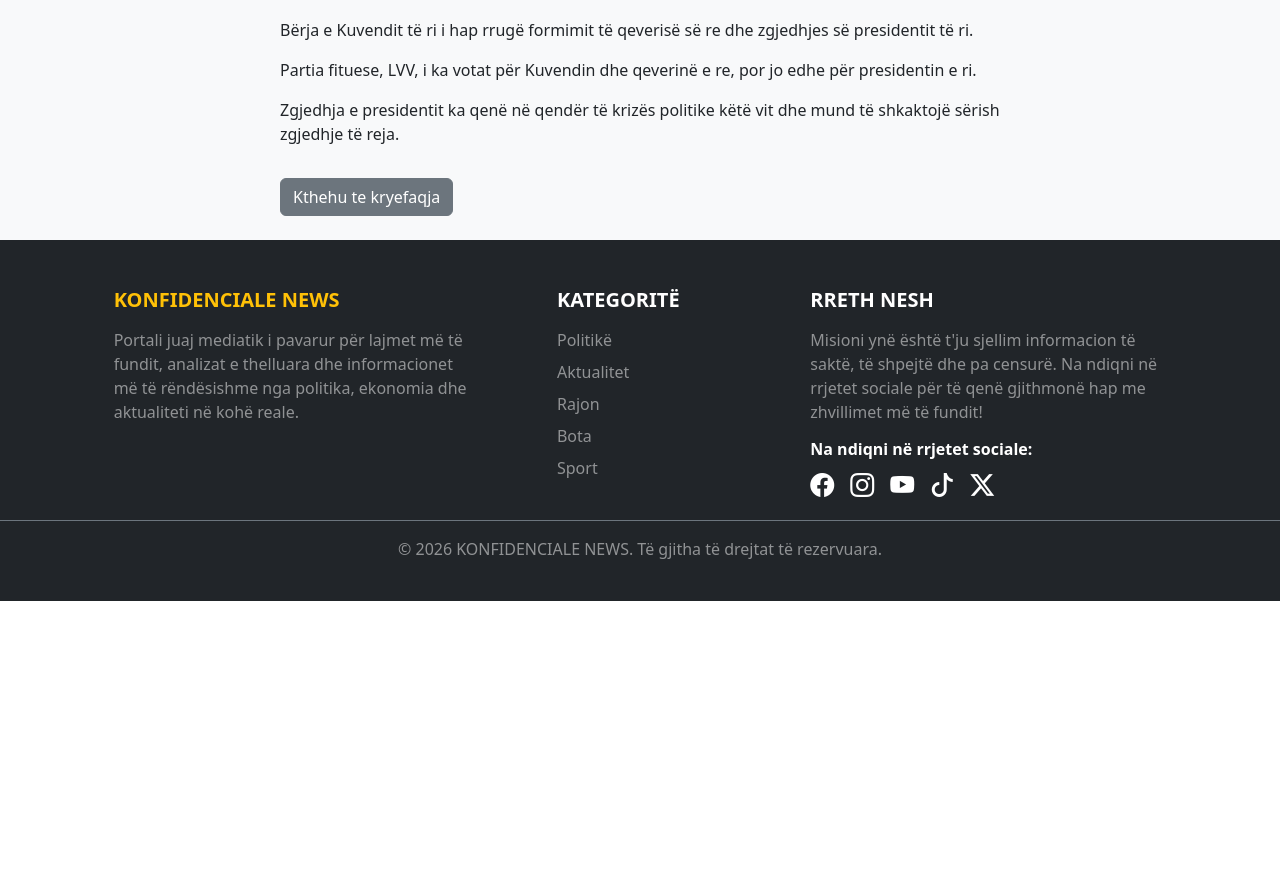
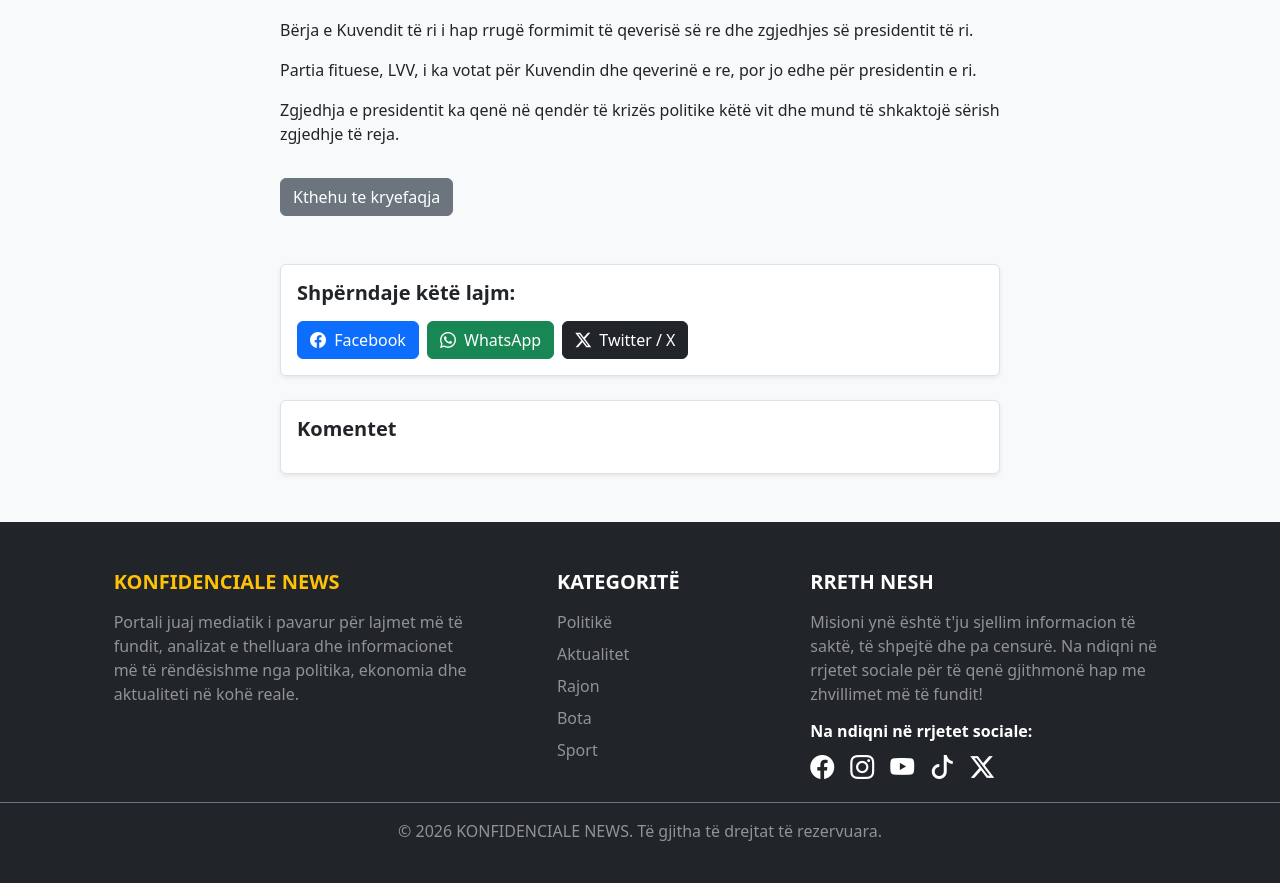
Before and after one commit to RenatoCaushi/portal-lajmesh, a Django app: page /albulena-haxhiu-zgjidhet-kryetare-e-kuvendit-te-kosoves/ in a window 1280 px wide. Shown: the part 855-1738 px from the top of the page. Before the commit the page ends 1456 px from the top, so only its background shows below. Run offline with Django 5.2, Linux system fonts and the light colour scheme; data comes from the database, SQL or seed files in the repository; some libraries are stand-ins or nearby versions.

Commit message:
Restore original post layout with share buttons and FB comments

```diff
--- a/lajmet/templates/lajmet/detajet.html
+++ b/lajmet/templates/lajmet/detajet.html
@@ -4,6 +4,7 @@
     <title>{{ artikull.titulli }} - Konfidenciale News</title>
     <meta name="description" content="{{ artikull.permbajtja|truncatewords:25|striptags }}">
 
+    <!-- Open Graph / Facebook -->
     <meta property="og:type" content="article">
     <meta property="og:site_name" content="KONFIDENCIALE NEWS">
     <meta property="og:title" content="{{ artikull.titulli }}">
@@ -16,6 +17,7 @@
         <meta property="og:image:height" content="630">
     {% endif %}
 
+    <!-- Twitter Card -->
     <meta name="twitter:card" content="summary_large_image">
     <meta name="twitter:title" content="{{ artikull.titulli }}">
     <meta name="twitter:description" content="{{ artikull.permbajtja|truncatewords:25|striptags }}">
@@ -37,7 +39,33 @@
 
             <p class="mt-3">{{ artikull.permbajtja|linebreaks }}</p>
 
-            <a href="{% url 'faqja_kryesore' %}" class="btn btn-secondary mt-3">Kthehu te kryefaqja</a>
+            <!-- BUTTONI "KTHEHU TE KRYEFAQJA" SI NË FOTO -->
+            <a href="{% url 'faqja_kryesore' %}" class="btn btn-secondary mt-3 mb-4">Kthehu te kryefaqja</a>
+
+            <!-- SEKSIONI I SHPËRNDARJES NË RRJETE SOCIALE -->
+            <div class="p-3 bg-white rounded shadow-sm border my-4">
+                <h5 class="fw-bold mb-3">Shpërndaje këtë lajm:</h5>
+                <div class="d-flex flex-wrap gap-2">
+                    <a href="https://www.facebook.com/sharer/sharer.php?u={{ request.build_absolute_uri|urlencode }}" target="_blank" rel="noopener" class="btn btn-primary">
+                        <i class="bi bi-facebook me-1"></i> Facebook
+                    </a>
+                    <a href="https://api.whatsapp.com/send?text={{ artikull.titulli|urlencode }}%20{{ request.build_absolute_uri|urlencode }}" target="_blank" rel="noopener" class="btn btn-success">
+                        <i class="bi bi-whatsapp me-1"></i> WhatsApp
+                    </a>
+                    <a href="https://twitter.com/intent/tweet?url={{ request.build_absolute_uri|urlencode }}&text={{ artikull.titulli|urlencode }}" target="_blank" rel="noopener" class="btn btn-dark">
+                        <i class="bi bi-twitter-x me-1"></i> Twitter / X
+                    </a>
+                </div>
+            </div>
+
+            <!-- SEKSIONI I KOMENTEVE (FACEBOOK COMMENTS) -->
+            <div class="p-3 bg-white rounded shadow-sm border my-4">
+                <h5 class="fw-bold mb-3">Komentet</h5>
+                <div id="fb-root"></div>
+                <script async defer crossorigin="anonymous" src="https://connect.facebook.net/sq_AL/sdk.js#xfbml=1&version=v18.0"></script>
+                <div class="fb-comments" data-href="{{ request.build_absolute_uri }}" data-width="100%" data-numposts="5"></div>
+            </div>
+
         </div>
     </div>
 </div>
```
